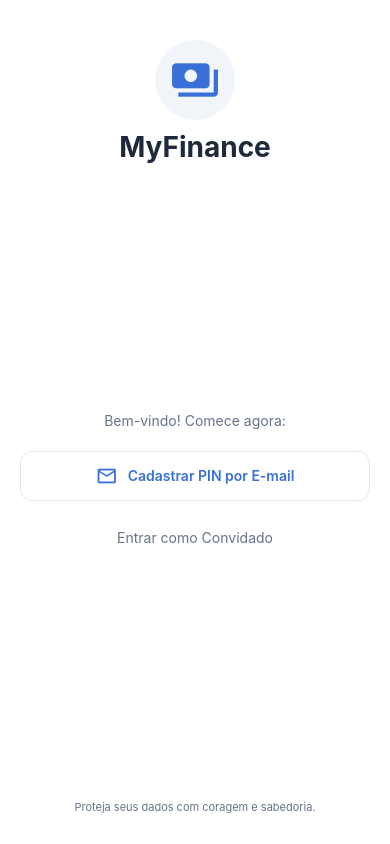
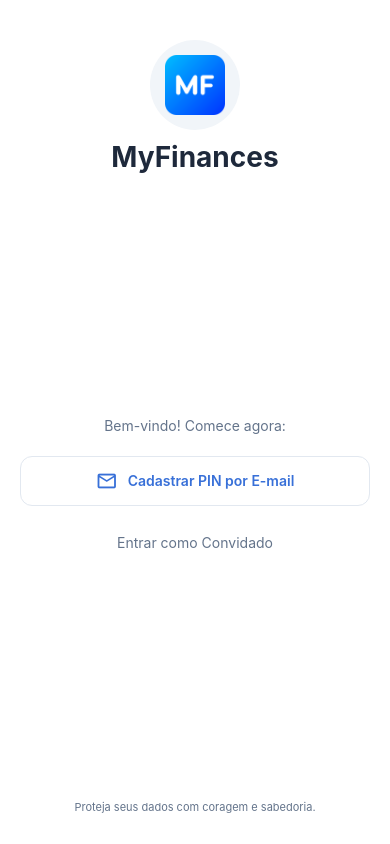
Before and after one commit to KleberSilvaKLOS/account-control-app, a React Native app: screen /Login in a window 390 px wide. Built offline with nearby package versions, Linux system fonts and the light colour scheme.

Commit message:
Refactor code structure for improved readability and maintainability

```diff
--- a/src/screens/login/login.tsx
+++ b/src/screens/login/login.tsx
@@ -8,20 +8,20 @@ import {
   ActivityIndicator,
   Alert,
   StyleSheet,
+  Image, // Adicionado para usar o icon.png
 } from 'react-native';
 import { MaterialIcons, Ionicons } from '@expo/vector-icons';
 import * as LocalAuthentication from 'expo-local-authentication';
 import AsyncStorage from '@react-native-async-storage/async-storage';
 import { useFocusEffect } from '@react-navigation/native';
-import { useTheme } from '../../context/ThemeContext'; // Importando o contexto de tema
+import { useTheme } from '../../context/ThemeContext';
 
 export default function LoginScreen({ navigation }: any) {
-  const { isDark } = useTheme(); // Hook para detectar o tema global
+  const { isDark } = useTheme();
   const [loading, setLoading] = useState(false);
   const [hasPin, setHasPin] = useState(false);
   const [inputPin, setInputPin] = useState('');
 
-  // Paleta de cores dinâmica para a tela de Login
   const theme = {
     background: isDark ? '#0f172a' : '#ffffff',
     text: isDark ? '#f8fafc' : '#1e293b',
@@ -52,21 +52,20 @@ export default function LoginScreen({ navigation }: any) {
   };
 
   const handlePinPress = (num: string) => {
-    if (inputPin.length < 6) {
-      setInputPin(inputPin + num);
+    // Ajustado para aceitar apenas 4 dígitos, conforme a regra de negócio do seu app
+    if (inputPin.length < 4) {
+      const newPin = inputPin + num;
+      setInputPin(newPin);
+
+      // Verificação automática ao chegar no 4º dígito
+      if (newPin.length === 4) {
+        verifyPin(newPin);
+      }
     }
   };
 
   const handleDelete = () => {
     setInputPin(inputPin.slice(0, -1));
-  };
-
-  const handleManualLogin = () => {
-    if (inputPin.length < 4) {
-      Alert.alert("Aviso", "O PIN deve ter pelo menos 4 dígitos.");
-      return;
-    }
-    verifyPin(inputPin);
   };
 
   const verifyPin = async (pinAttempt: string) => {
@@ -79,6 +78,14 @@ export default function LoginScreen({ navigation }: any) {
     }
   };
 
+  const handleManualLogin = () => {
+    if (inputPin.length < 4) {
+      Alert.alert("Aviso", "O PIN deve ter 4 dígitos.");
+      return;
+    }
+    verifyPin(inputPin);
+  };
+
   const handleBiometry = async (isAuto = false) => {
     const hasHardware = await LocalAuthentication.hasHardwareAsync();
     const isEnrolled = await LocalAuthentication.isEnrolledAsync();
@@ -89,7 +96,7 @@ export default function LoginScreen({ navigation }: any) {
     }
 
     const auth = await LocalAuthentication.authenticateAsync({
-      promptMessage: 'Acesse seu MyFinance',
+      promptMessage: 'Acesse seu MyFinances',
       fallbackLabel: 'Usar PIN',
     });
 
@@ -117,9 +124,13 @@ export default function LoginScreen({ navigation }: any) {
       <View style={styles.content}>
         <View style={styles.header}>
           <View style={[styles.logoCircle, { backgroundColor: theme.card }]}>
-            <MaterialIcons name="payments" size={50} color="#3870d8" />
+            {/* Trocado MaterialIcons pela sua Image personalizada */}
+            <Image
+              source={require('./icon.png')}
+              style={styles.logoImage}
+            />
           </View>
-          <Text style={[styles.title, { color: theme.text }]}>MyFinance</Text>
+          <Text style={[styles.title, { color: theme.text }]}>MyFinances</Text>
         </View>
 
         <View style={styles.authContainer}>
@@ -127,7 +138,7 @@ export default function LoginScreen({ navigation }: any) {
             <View style={styles.pinArea}>
               <Text style={[styles.pinLabel, { color: theme.subtext }]}>Digite seu PIN</Text>
               <View style={styles.dotsRow}>
-                {[1, 2, 3, 4, 5, 6].map((_, i) => (
+                {[1, 2, 3, 4].map((_, i) => ( // Ajustado para 4 pontos
                   <View
                     key={i}
                     style={[
@@ -189,6 +200,12 @@ export default function LoginScreen({ navigation }: any) {
 
         <Text style={[styles.footerText, { color: theme.subtext }]}>Proteja seus dados com coragem e sabedoria.</Text>
       </View>
+
+      {loading && (
+        <View style={styles.loadingOverlay}>
+          <ActivityIndicator size="large" color="#3870d8" />
+        </View>
+      )}
     </SafeAreaView>
   );
 }
@@ -197,13 +214,26 @@ const styles = StyleSheet.create({
   container: { flex: 1 },
   content: { flex: 1, padding: 20, justifyContent: 'space-between', alignItems: 'center' },
   header: { alignItems: 'center', marginTop: 20 },
-  logoCircle: { width: 80, height: 80, borderRadius: 40, justifyContent: 'center', alignItems: 'center', marginBottom: 10 },
+  logoCircle: {
+    width: 90,
+    height: 90,
+    borderRadius: 45,
+    justifyContent: 'center',
+    alignItems: 'center',
+    marginBottom: 10,
+    overflow: 'hidden' // Garante que a imagem não saia do círculo
+  },
+  logoImage: {
+    width: 60,
+    height: 60,
+    resizeMode: 'contain'
+  },
   title: { fontSize: 28, fontWeight: 'bold' },
   authContainer: { width: '100%', alignItems: 'center' },
   pinArea: { alignItems: 'center', width: '100%', marginBottom: 30 },
   pinLabel: { fontSize: 16, marginBottom: 15, fontWeight: '500' },
-  dotsRow: { flexDirection: 'row', gap: 12, marginBottom: 25 },
-  dot: { width: 12, height: 12, borderRadius: 6, borderWidth: 1.5 },
+  dotsRow: { flexDirection: 'row', gap: 15, marginBottom: 25 },
+  dot: { width: 14, height: 14, borderRadius: 7, borderWidth: 1.5 },
   dotFilled: { backgroundColor: '#3870d8', borderColor: '#3870d8' },
   numPad: { flexDirection: 'row', flexWrap: 'wrap', justifyContent: 'center', width: 280, gap: 15 },
   numBtn: { width: 65, height: 65, borderRadius: 35, justifyContent: 'center', alignItems: 'center' },
@@ -218,4 +248,10 @@ const styles = StyleSheet.create({
   guestBtn: { height: 50, justifyContent: 'center', alignItems: 'center' },
   guestText: { fontSize: 14 },
   footerText: { fontSize: 11, marginBottom: 10 },
+  loadingOverlay: {
+    ...StyleSheet.absoluteFillObject,
+    backgroundColor: 'rgba(0,0,0,0.3)',
+    justifyContent: 'center',
+    alignItems: 'center'
+  }
 });
```
Also changed, not shown: src/screens/login/icon.png (added).
